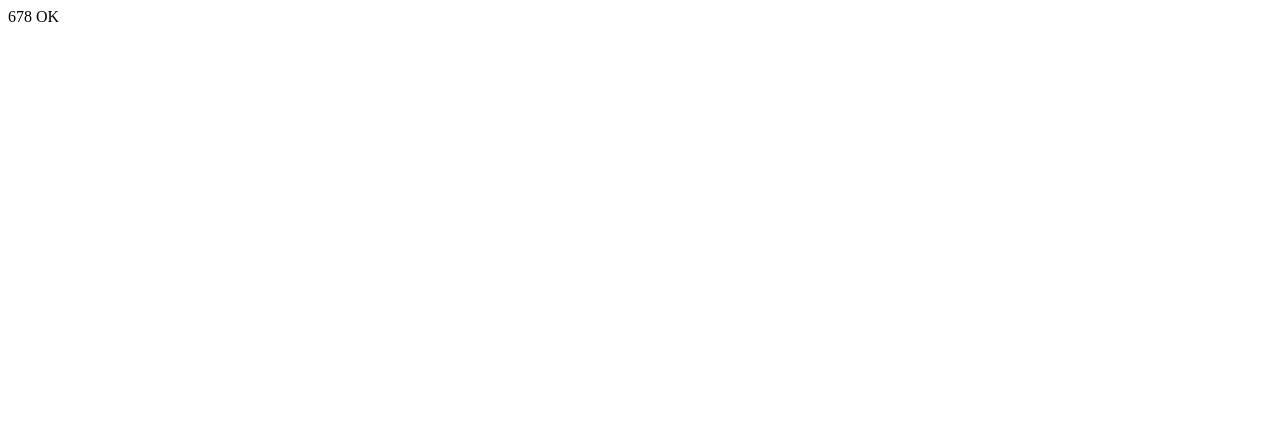
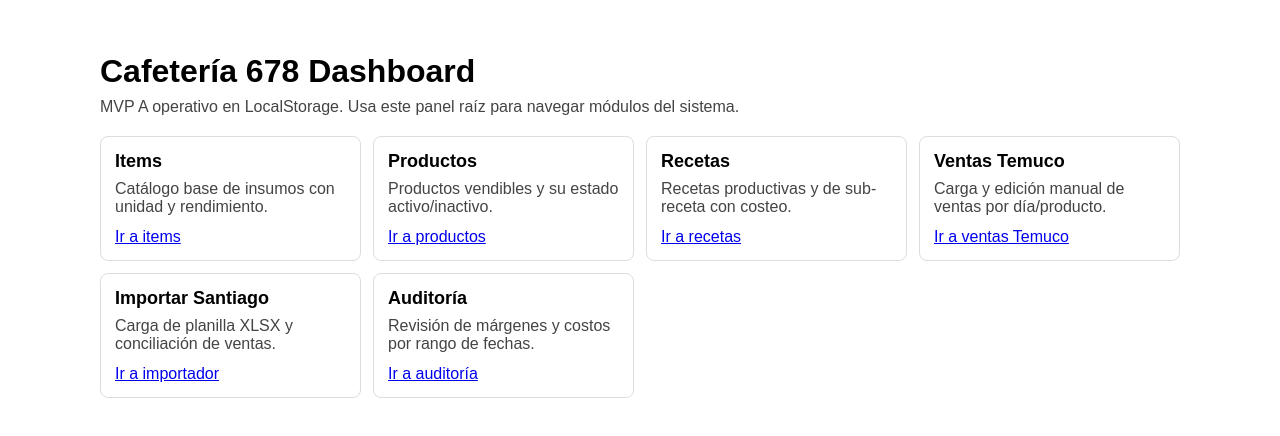
Before and after one commit to NicoChapiro/cafeteria-678-dashboard, a Next.js app: page / in a window 1280 px wide. Shown: the top 436 px of the page. Built offline with nearby package versions, Linux system fonts and the light colour scheme.

Commit message:
feat: implementar panel raíz con navegación del MVP

```diff
--- a/app/page.tsx
+++ b/app/page.tsx
@@ -1,3 +1,75 @@
-export default function Home() {
-  return <main>678 OK</main>;
+'use client';
+
+import Link from 'next/link';
+
+const sections = [
+  {
+    title: 'Items',
+    description: 'Catálogo base de insumos con unidad y rendimiento.',
+    href: '/items',
+    cta: 'Ir a items',
+  },
+  {
+    title: 'Productos',
+    description: 'Productos vendibles y su estado activo/inactivo.',
+    href: '/products',
+    cta: 'Ir a productos',
+  },
+  {
+    title: 'Recetas',
+    description: 'Recetas productivas y de sub-receta con costeo.',
+    href: '/recipes',
+    cta: 'Ir a recetas',
+  },
+  {
+    title: 'Ventas Temuco',
+    description: 'Carga y edición manual de ventas por día/producto.',
+    href: '/sales/temuco',
+    cta: 'Ir a ventas Temuco',
+  },
+  {
+    title: 'Importar Santiago',
+    description: 'Carga de planilla XLSX y conciliación de ventas.',
+    href: '/sales/santiago/import',
+    cta: 'Ir a importador',
+  },
+  {
+    title: 'Auditoría',
+    description: 'Revisión de márgenes y costos por rango de fechas.',
+    href: '/audit',
+    cta: 'Ir a auditoría',
+  },
+];
+
+export default function HomePage() {
+  return (
+    <main style={{ padding: 24, fontFamily: 'sans-serif', maxWidth: 1080, margin: '0 auto' }}>
+      <header style={{ marginBottom: 20 }}>
+        <h1 style={{ marginBottom: 8 }}>Cafetería 678 Dashboard</h1>
+        <p style={{ color: '#444', margin: 0 }}>
+          MVP A operativo en LocalStorage. Usa este panel raíz para navegar módulos del sistema.
+        </p>
+      </header>
+
+      <section
+        aria-label="Módulos del sistema"
+        style={{
+          display: 'grid',
+          gridTemplateColumns: 'repeat(auto-fit, minmax(260px, 1fr))',
+          gap: 12,
+        }}
+      >
+        {sections.map((section) => (
+          <article
+            key={section.href}
+            style={{ border: '1px solid #ddd', borderRadius: 8, padding: 14, background: '#fff' }}
+          >
+            <h2 style={{ marginTop: 0, marginBottom: 8, fontSize: 18 }}>{section.title}</h2>
+            <p style={{ marginTop: 0, marginBottom: 12, color: '#444' }}>{section.description}</p>
+            <Link href={section.href}>{section.cta}</Link>
+          </article>
+        ))}
+      </section>
+    </main>
+  );
 }
```
Also changed, not shown: 1 other file (tests, documents, lock files or other folders).
